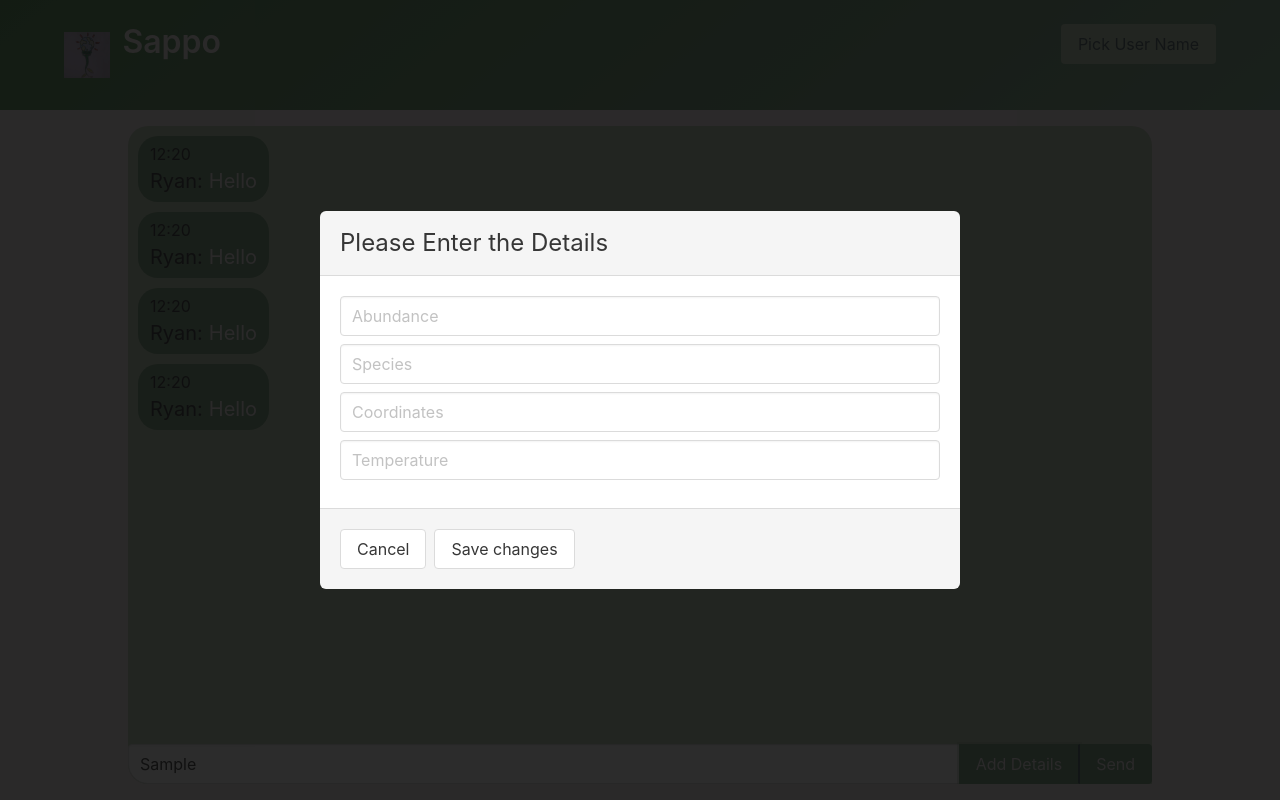
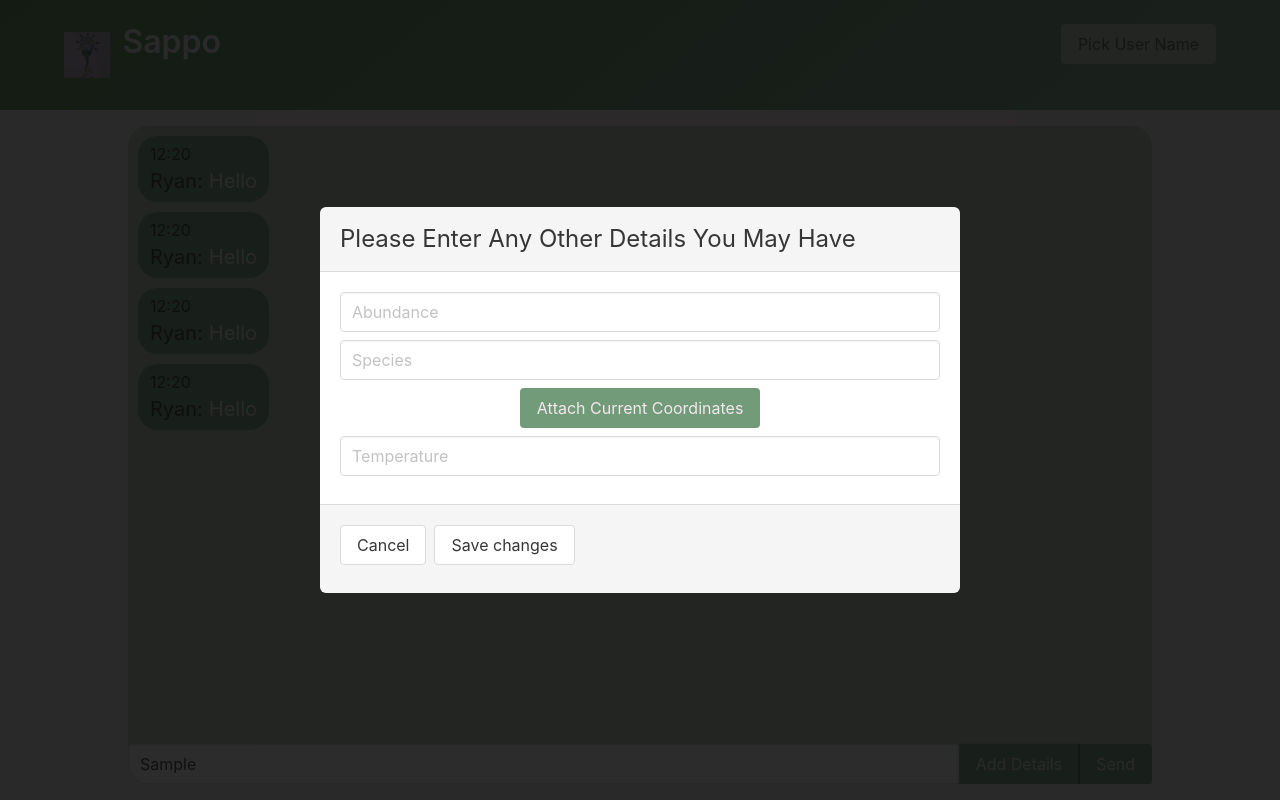
Before and after one commit to RyanChristian4427/sappo, a React (Create React App) app in the folder react-client/: page / in a window 1280 px wide. Both pictures are taken after typing "Sample" into the empty fields and a click on the button "Add Details". Built offline with nearby package versions, Linux system fonts and the light colour scheme; no server answers.

Commit message:
feat: Added geolocation feature to addional details menu

```diff
--- a/react-client/src/components/Home/index.tsx
+++ b/react-client/src/components/Home/index.tsx
@@ -43,7 +43,7 @@ export default class Chat extends React.Component<{}, IState> {
     private createFillerData = (): React.ReactNode => {
         const messages = [];
         for (let i=0; i<4; i++) {
-            messages.push(<ChatMessage abundance={5} coordinates="10, 20" datetimestamp={new Date()} message="Hello"
+            messages.push(<ChatMessage key={i} abundance={5} coordinates="10, 20" datetimestamp={new Date()} message="Hello"
                                    species="Spotted Tree Frog" temperature={50} username="Ryan" />);
         }
         return messages;
--- a/react-client/src/components/Modal/Modal.scss
+++ b/react-client/src/components/Modal/Modal.scss
@@ -1,7 +1,7 @@
 @import 'styles/variables.scss';
 
 .modal {
-    .input {
-      margin-bottom: 1vh;
-    }
+  .input, .button {
+    margin-bottom: 1vh;
+  }
 }
--- a/react-client/src/components/Modal/index.tsx
+++ b/react-client/src/components/Modal/index.tsx
@@ -12,7 +12,7 @@ interface IProps {
 
 interface IState {
     abundance: number;
-    coordinates: string;
+    coordinates: [number, number];
     species: string;
     temperature: number;
     username: string;
@@ -32,7 +32,7 @@ export default class Modal extends React.Component<IProps, IState> {
         super(props);
         this.state = {
             abundance: 0,
-            coordinates: '(0,0)',
+            coordinates: [0, 0],
             species: '',
             temperature: 0,
             username: '',
@@ -46,14 +46,16 @@ export default class Modal extends React.Component<IProps, IState> {
         // Uses the injected store type to decide what type of modal should be displayed
         const title = (this.props.store instanceof AuthStore)
             ? 'Please Choose a User Name'
-            : 'Please Enter the Details';
+            : 'Please Enter Any Other Details You May Have';
 
         const content = (this.props.store instanceof AuthStore)
             ? <input className="input" type="text" placeholder="Your User Name" onChange={this.handleChange(DataFields.username)} />
             : <React.Fragment>
                 <input className="input" type="text" placeholder="Abundance" onChange={this.handleChange(DataFields.abundance)} />
                 <input className="input" type="text" placeholder="Species" onChange={this.handleChange(DataFields.species)} />
-                <input className="input" type="text" placeholder="Coordinates" onChange={this.handleChange(DataFields.coordinates)} />
+                <div className="has-text-centered">
+                    <button className="button is-xanadu-light" onClick={this.currentLocation}>Attach Current Coordinates</button>
+                </div>
                 <input className="input" type="text" placeholder="Temperature" onChange={this.handleChange(DataFields.temperature)} />
             </React.Fragment>;
 
@@ -73,7 +75,7 @@ export default class Modal extends React.Component<IProps, IState> {
                     </footer>
                 </div>
             </div>
-        )
+        );
     }
 
     // Uses dataFields as an enum to decide which input actually needs to be updated. Got this idea from a project I did in Rust,
@@ -86,6 +88,17 @@ export default class Modal extends React.Component<IProps, IState> {
             this.setState({[field]: event.target.value});
         }
     };
+
+    private currentLocation = (): void  => {
+        const setLocation = (latitude: number, longitude: number): void => {
+            this.setState({ coordinates: [latitude, longitude] });
+        };
+
+        navigator.geolocation.getCurrentPosition(function(position) {
+            setLocation(position.coords.latitude, position.coords.longitude);
+        });
+    };
+
 
     private handleSave = (): void => {
         if (this.props.store instanceof AuthStore) {
--- a/react-client/src/stores/modules/messageStore.ts
+++ b/react-client/src/stores/modules/messageStore.ts
@@ -1,5 +1,5 @@
 import { observable, action } from 'mobx';
-import { Message } from '../types/messageTypes';
+import {AdditionalDetails, Message} from '../types/messageTypes';
 import { apiService } from 'ts-api-toolkit';
 import authStore from './authStore';
 
@@ -8,14 +8,14 @@ export class MessageStore {
         message: '',
         username: '',
         abundance: 0,
-        coordinates: '(0,0)',
+        coordinates: [0, 0],
         species: '',
         temperature: 0,
     };
 
     @observable message = this.baseMessage;
 
-    @action setAdditionalDetails(details: {abundance: number; coordinates: string; species: string; temperature: number}): void {
+    @action setAdditionalDetails(details: AdditionalDetails): void {
         this.message.abundance = details.abundance;
         this.message.coordinates = details.coordinates;
         this.message.species = details.species;
```
Also changed, not shown: react-client/src/stores/types/messageTypes.ts (+8 -1 lines).
